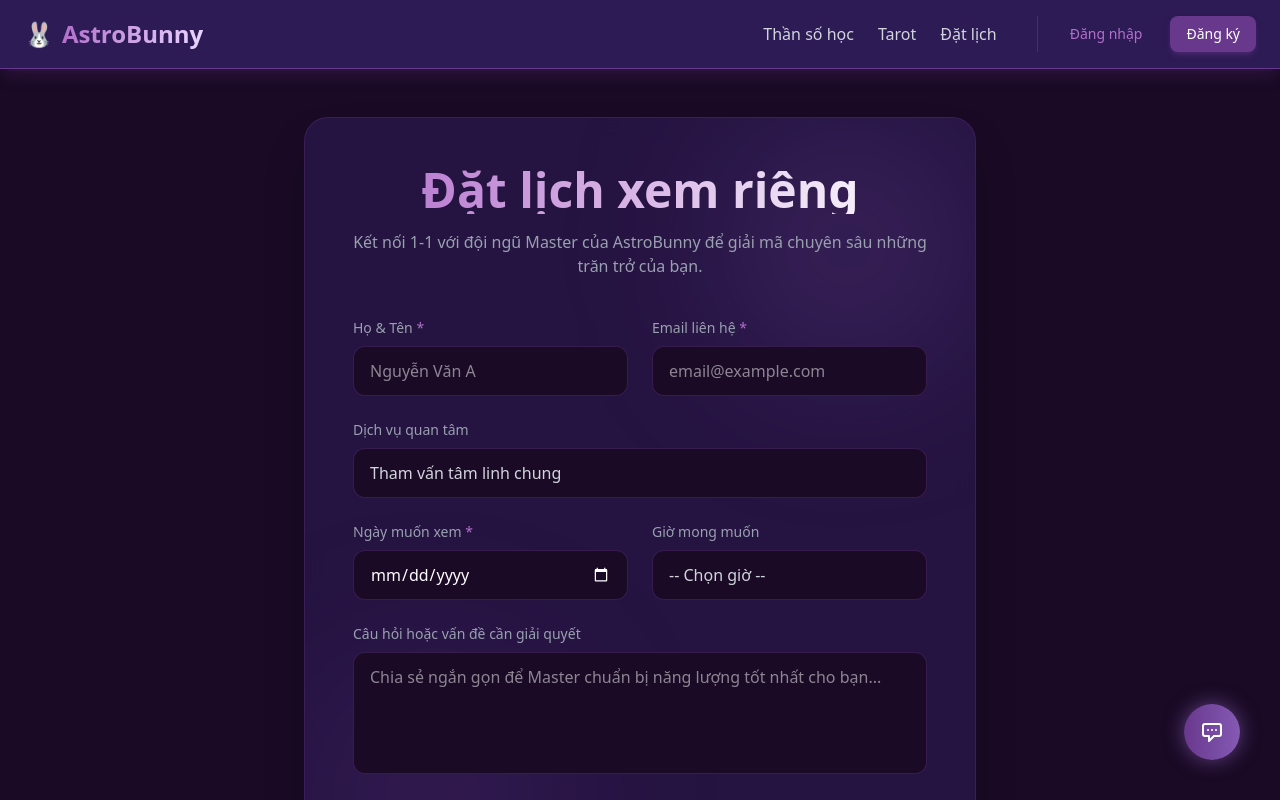
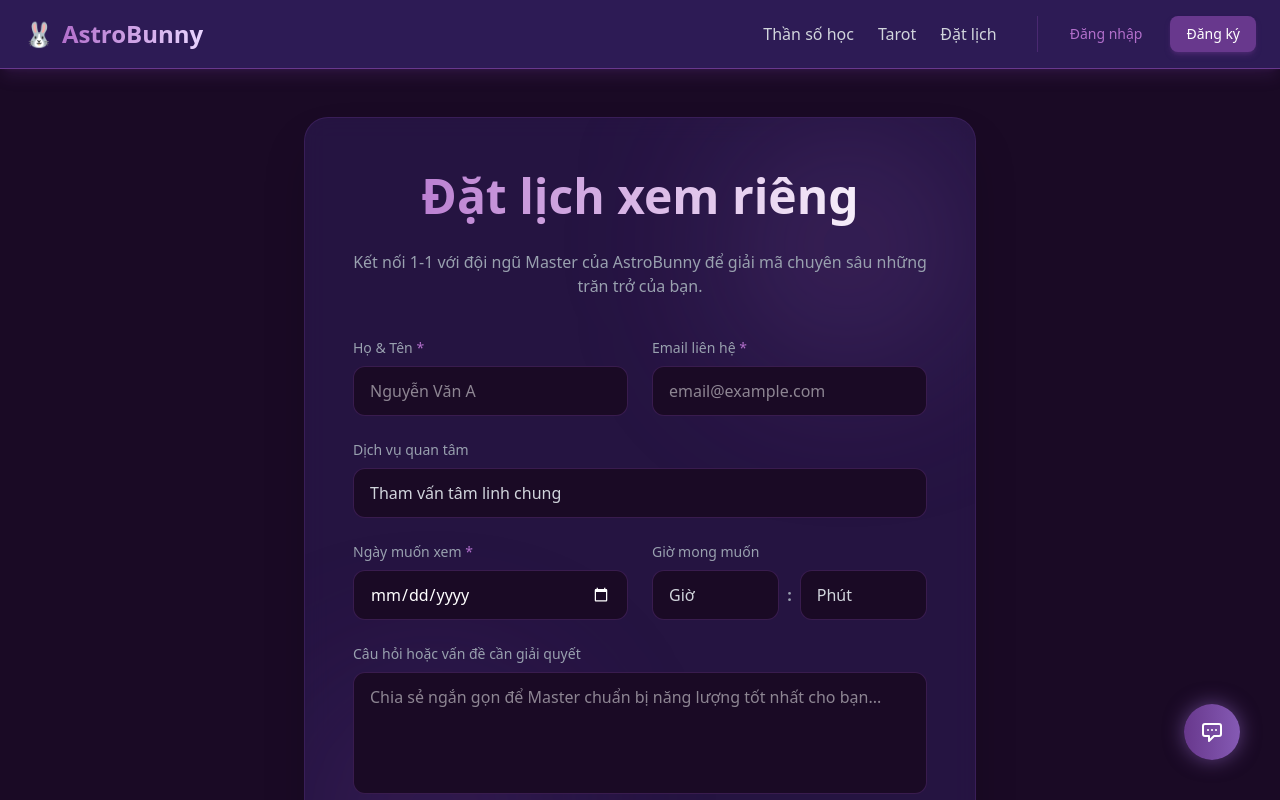
Before and after one commit to DucTri411/Tarot_Project, a React (Vite) app in the folder frontend/: page /booking in a window 1280 px wide. Shown: the top 800 px of the page. Built offline with nearby package versions, Linux system fonts and the light colour scheme.

Commit message:
add: price booking

```diff
--- a/frontend/src/pages/Booking.jsx
+++ b/frontend/src/pages/Booking.jsx
@@ -69,7 +69,7 @@ const Booking = () => {
         <div className="absolute bottom-0 left-0 w-64 h-64 bg-galaxy-primary/20 rounded-full blur-[80px] -z-10"></div>
 
         <div className="text-center mb-10">
-          <h1 className="text-3xl md:text-5xl font-bold bg-gradient-to-r from-galaxy-light to-white text-transparent bg-clip-text mb-4">
+          <h1 className="text-3xl md:text-5xl font-bold bg-gradient-to-r from-galaxy-light to-white text-transparent bg-clip-text mb-4 pb-2 leading-tight">
             Đặt lịch xem riêng
           </h1>
           <p className="text-gray-400">
@@ -121,11 +121,21 @@ const Booking = () => {
               onChange={handleChange}
               className="w-full bg-galaxy-darkest border border-galaxy-primary/40 rounded-xl px-4 py-3 text-gray-300 focus:outline-none focus:border-galaxy-light focus:ring-1 focus:ring-galaxy-light transition-all appearance-none"
             >
-              <option value="thanso">Tư vấn Thần Số Học (60 phút) - Mở khóa tiềm năng</option>
               <option value="tarot">Trải bài Tarot (45 phút) - Giải đáp thắc mắc cụ thể</option>
-              <option value="combo">Combo Thần Số Học & Tarot (90 phút) - Chuyên sâu</option>
+              <option value="thanso">Tư vấn Thần số học (60 phút) - Mở khóa tiềm năng</option>
+              <option value="combo">Combo Thần số học & Tarot (90 phút) - Chuyên sâu</option>
               <option value="tham-van-chung">Tham vấn tâm linh chung</option>
             </select>
+
+            {['tarot', 'thanso', 'combo'].includes(formData.service) && (
+              <div className="mt-3 p-3 bg-galaxy-primary/10 border border-galaxy-primary/30 rounded-xl flex justify-between items-center transition-all">
+                <span className="text-gray-300 text-sm">✨ Phí dịch vụ:</span>
+                <span className="text-galaxy-light font-bold text-lg">
+                  {formData.service === 'tarot' ? '100.000 VNĐ' :
+                   formData.service === 'thanso' ? '150.000 VNĐ' : '200.000 VNĐ'}
+                </span>
+              </div>
+            )}
           </div>
 
           <div className="grid grid-cols-1 md:grid-cols-2 gap-6">
@@ -145,22 +155,40 @@ const Booking = () => {
             {/* Time */}
             <div>
               <label className="block text-gray-400 text-sm font-medium mb-2">Giờ mong muốn</label>
+              <div className="flex gap-2 w-full">
                 <select
-                name="time"
-                value={formData.time}
-                onChange={handleChange}
-                className="w-full bg-galaxy-darkest border border-galaxy-primary/40 rounded-xl px-4 py-3 text-gray-300 focus:outline-none focus:border-galaxy-light focus:ring-1 focus:ring-galaxy-light transition-all appearance-none"
+                  value={formData.time ? formData.time.split(':')[0] : ''}
+                  onChange={(e) => {
+                    const h = e.target.value;
+                    const m = formData.time ? formData.time.split(':')[1] : '00';
+                    handleChange({ target: { name: 'time', value: h ? `${h}:${m}` : '' } });
+                  }}
+                  className="w-1/2 bg-galaxy-darkest border border-galaxy-primary/40 rounded-xl px-4 py-3 text-gray-300 focus:outline-none focus:border-galaxy-light focus:ring-1 focus:ring-galaxy-light transition-all appearance-none"
                 >
-                <option value="">-- Chọn giờ --</option>
+                  <option value="">Giờ</option>
                   {Array.from({ length: 16 }, (_, i) => {
                     const hour = (i + 8).toString().padStart(2, '0');
-                  return (
-                    <option key={hour} value={`${hour}:00`}>
-                      {`${hour}:00`}
-                    </option>
-                  );
+                    return <option key={hour} value={hour}>{hour}</option>;
                   })}
                 </select>
+
+                <span className="flex items-center text-gray-400 font-bold">:</span>
+
+                <select
+                  value={formData.time ? formData.time.split(':')[1] : ''}
+                  onChange={(e) => {
+                    const m = e.target.value;
+                    const h = formData.time ? formData.time.split(':')[0] : '08';
+                    handleChange({ target: { name: 'time', value: m ? `${h}:${m}` : h + ':' + m } });
+                  }}
+                  className="w-1/2 bg-galaxy-darkest border border-galaxy-primary/40 rounded-xl px-4 py-3 text-gray-300 focus:outline-none focus:border-galaxy-light focus:ring-1 focus:ring-galaxy-light transition-all appearance-none"
+                >
+                  <option value="">Phút</option>
+                  {['00', '15', '30', '45'].map(minute => (
+                    <option key={minute} value={minute}>{minute}</option>
+                  ))}
+                </select>
+              </div>
             </div>
           </div>
 
--- a/frontend/src/pages/Numerology.jsx
+++ b/frontend/src/pages/Numerology.jsx
@@ -67,7 +67,7 @@ const Numerology = () => {
       <div className="w-full max-w-5xl bg-galaxy-dark/40 border border-galaxy-primary/30 p-6 md:p-10 rounded-3xl shadow-2xl shadow-galaxy-primary/10">
 
         <div className="text-center mb-10">
-          <h1 className="text-3xl md:text-5xl font-bold bg-gradient-to-r from-galaxy-light to-white text-transparent bg-clip-text mb-4">
+          <h1 className="text-3xl md:text-5xl font-bold bg-gradient-to-r from-galaxy-light to-white text-transparent bg-clip-text mb-4 pb-2 leading-tight">
             Luận giải thần số học toàn diện
           </h1>
           <p className="text-gray-400 max-w-2xl mx-auto">
--- a/frontend/src/pages/admin/AdminFeedbacks.jsx
+++ b/frontend/src/pages/admin/AdminFeedbacks.jsx
@@ -49,7 +49,7 @@ const AdminFeedbacks = () => {
         </div>
       ) : (
         <div className="grid grid-cols-1 md:grid-cols-2 lg:grid-cols-3 gap-6">
-          {feedbacks.map((f) => (
+          {[...feedbacks].sort((a, b) => new Date(a.created_at) - new Date(b.created_at)).map((f, index) => (
             <div key={f.id} className="bg-galaxy-dark border border-galaxy-primary/30 rounded-xl p-6 shadow-lg shadow-galaxy-primary/5 hover:border-galaxy-light transition-colors relative group">
               <button
                 onClick={() => handleDelete(f.id)}
@@ -62,9 +62,14 @@ const AdminFeedbacks = () => {
               </button>
 
               <div className="flex justify-between items-start mb-4 pr-6">
-                <div>
-                  <h3 className="text-lg font-bold text-white">{f.name}</h3>
-                  <p className="text-xs text-galaxy-light">{f.email}</p>
+                <div className="flex gap-3 items-center">
+                  <div className="bg-galaxy-primary/20 text-galaxy-light font-bold w-8 h-8 rounded-full flex items-center justify-center flex-shrink-0 border border-galaxy-primary/30">
+                    {index + 1}
+                  </div>
+                  <div>
+                    <h3 className="text-lg font-bold text-white leading-tight">{f.name}</h3>
+                    <p className="text-xs text-galaxy-light">{f.email}</p>
+                  </div>
                 </div>
                 <div className="flex text-yellow-400">
                   {[...Array(5)].map((_, i) => (
--- a/frontend/src/pages/admin/AdminUsers.jsx
+++ b/frontend/src/pages/admin/AdminUsers.jsx
@@ -95,7 +95,7 @@ const AdminUsers = () => {
           <table className="w-full text-left border-collapse">
             <thead>
               <tr className="bg-galaxy-dark border-b border-galaxy-primary/30 text-gray-300 text-sm">
-                <th className="p-4 font-semibold">ID</th>
+                <th className="p-4 font-semibold text-center w-12">STT</th>
                 <th className="p-4 font-semibold">Tên hiển thị</th>
                 <th className="p-4 font-semibold">Email</th>
                 <th className="p-4 font-semibold">Vai trò (Role)</th>
@@ -104,9 +104,9 @@ const AdminUsers = () => {
               </tr>
             </thead>
             <tbody className="divide-y divide-galaxy-primary/20">
-              {users.map(user => (
+              {[...users].sort((a, b) => new Date(a.created_at) - new Date(b.created_at)).map((user, index) => (
                 <tr key={user.id} className="hover:bg-galaxy-primary/10 transition-colors">
-                  <td className="p-4 text-gray-400 text-sm">#{user.id}</td>
+                  <td className="p-4 text-gray-400 text-sm text-center font-bold">{index + 1}</td>
                   <td className="p-4 font-medium text-white">{user.username}</td>
                   <td className="p-4 text-gray-300">{user.email}</td>
                   <td className="p-4">
```
Also changed, not shown: frontend/src/pages/admin/AdminBookings.jsx (+20 -4 lines). Lines whose indentation alone changed are shown as unchanged.
